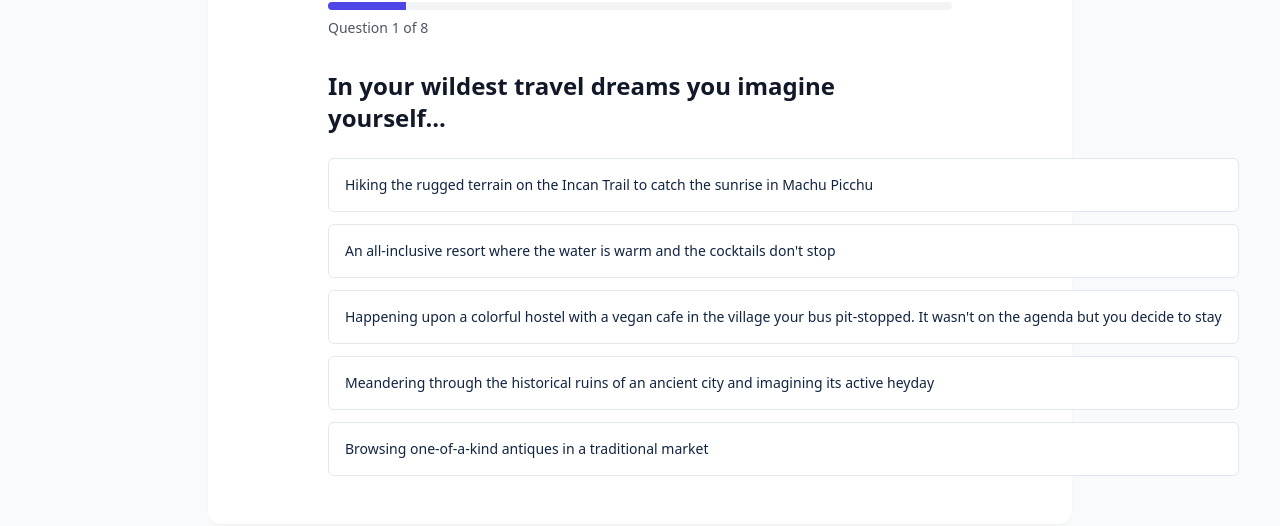
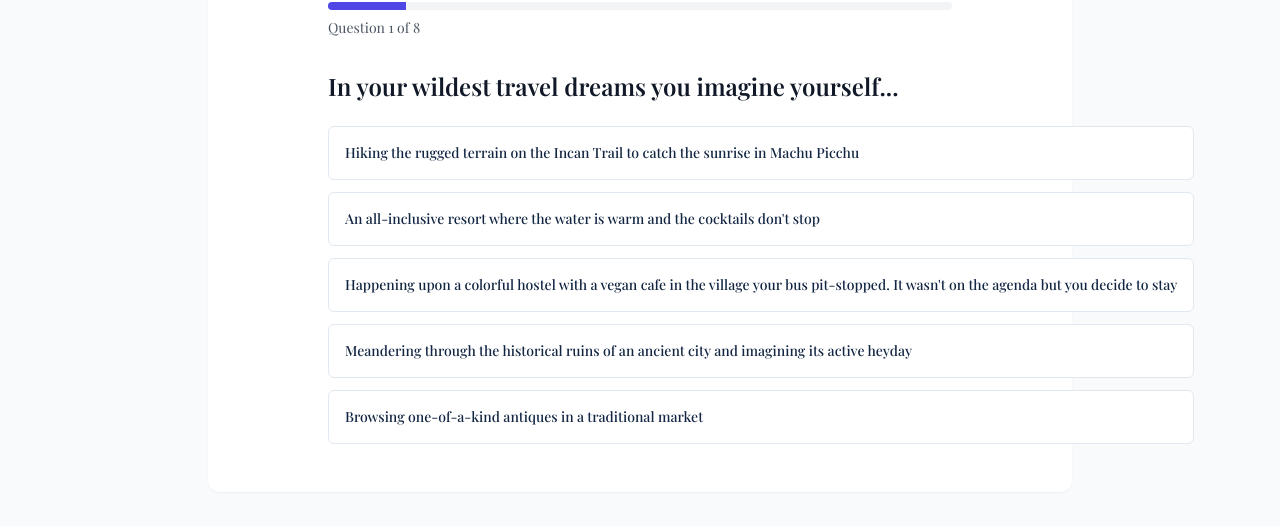
Before and after one commit to eryngordon/quiz-lead-magnet-maker, a React (Vite) app: page / in a window 1280 px wide. Shown: the part 578-1104 px from the top of the page. Built offline with nearby package versions, Linux system fonts and the light colour scheme.

Commit message:
Add Playfair Display font
Update the application to use the Playfair Display font.

```diff
--- a/index.html
+++ b/index.html
@@ -15,6 +15,8 @@
     <meta name="twitter:card" content="summary_large_image" />
     <meta name="twitter:site" content="@lovable_dev" />
     <meta name="twitter:image" content="https://lovable.dev/opengraph-image-p98pqg.png" />
+
+    <link href="https://fonts.googleapis.com/css2?family=Playfair+Display:wght@400;500;600;700&display=swap" rel="stylesheet">
   </head>
 
   <body>
--- a/src/components/Quiz/QuizQuestion.tsx
+++ b/src/components/Quiz/QuizQuestion.tsx
@@ -15,7 +15,7 @@ export const QuizQuestion: React.FC<QuizQuestionProps> = ({
   selectedAnswer,
 }) => {
   return (
-    <div className="space-y-6 animate-in fade-in slide-in-from-bottom duration-500">
+    <div className="space-y-6 animate-in fade-in slide-in-from-bottom duration-500 font-playfair">
       <h2 className="text-2xl font-semibold text-gray-900">{question.question}</h2>
       <div className="grid gap-3">
         {question.options.map((option) => (
--- a/src/pages/Index.tsx
+++ b/src/pages/Index.tsx
@@ -3,7 +3,7 @@ import { QuizContainer } from "@/components/Quiz/QuizContainer";
 
 const Index = () => {
   return (
-    <div className="min-h-screen bg-gray-50 py-12">
+    <div className="min-h-screen bg-gray-50 py-12 font-playfair">
       <div className="max-w-4xl mx-auto px-4">
         <div className="text-center mb-12">
           <div className="rounded-xl overflow-hidden mb-8">
--- a/tailwind.config.ts
+++ b/tailwind.config.ts
@@ -89,6 +89,9 @@ export default {
       animation: {
         'accordion-down': 'accordion-down 0.2s ease-out',
         'accordion-up': 'accordion-up 0.2s ease-out'
+      },
+      fontFamily: {
+        playfair: ['Playfair Display', 'serif'],
       }
     }
   },
```
Lines whose indentation alone changed are shown as unchanged.
